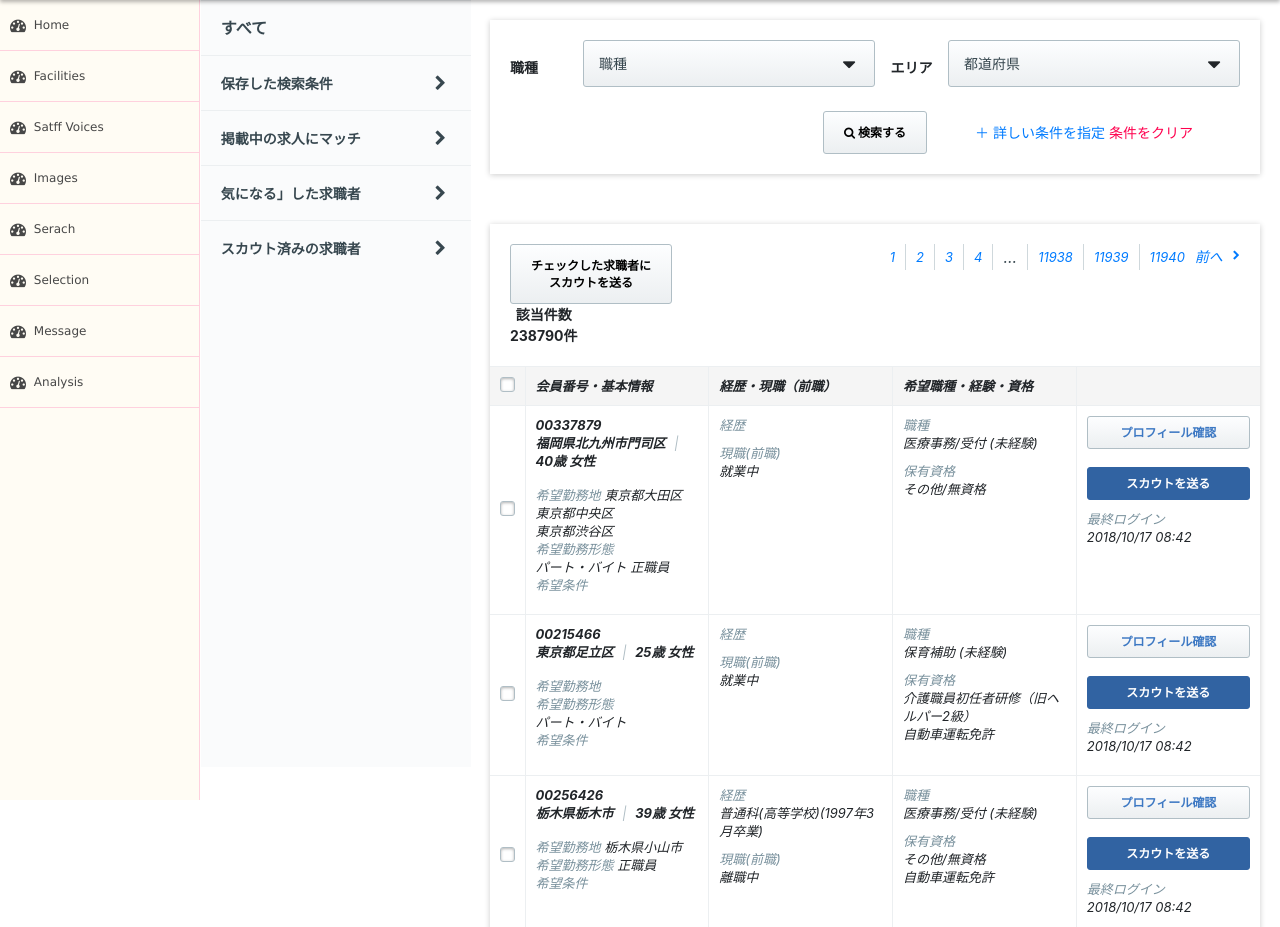
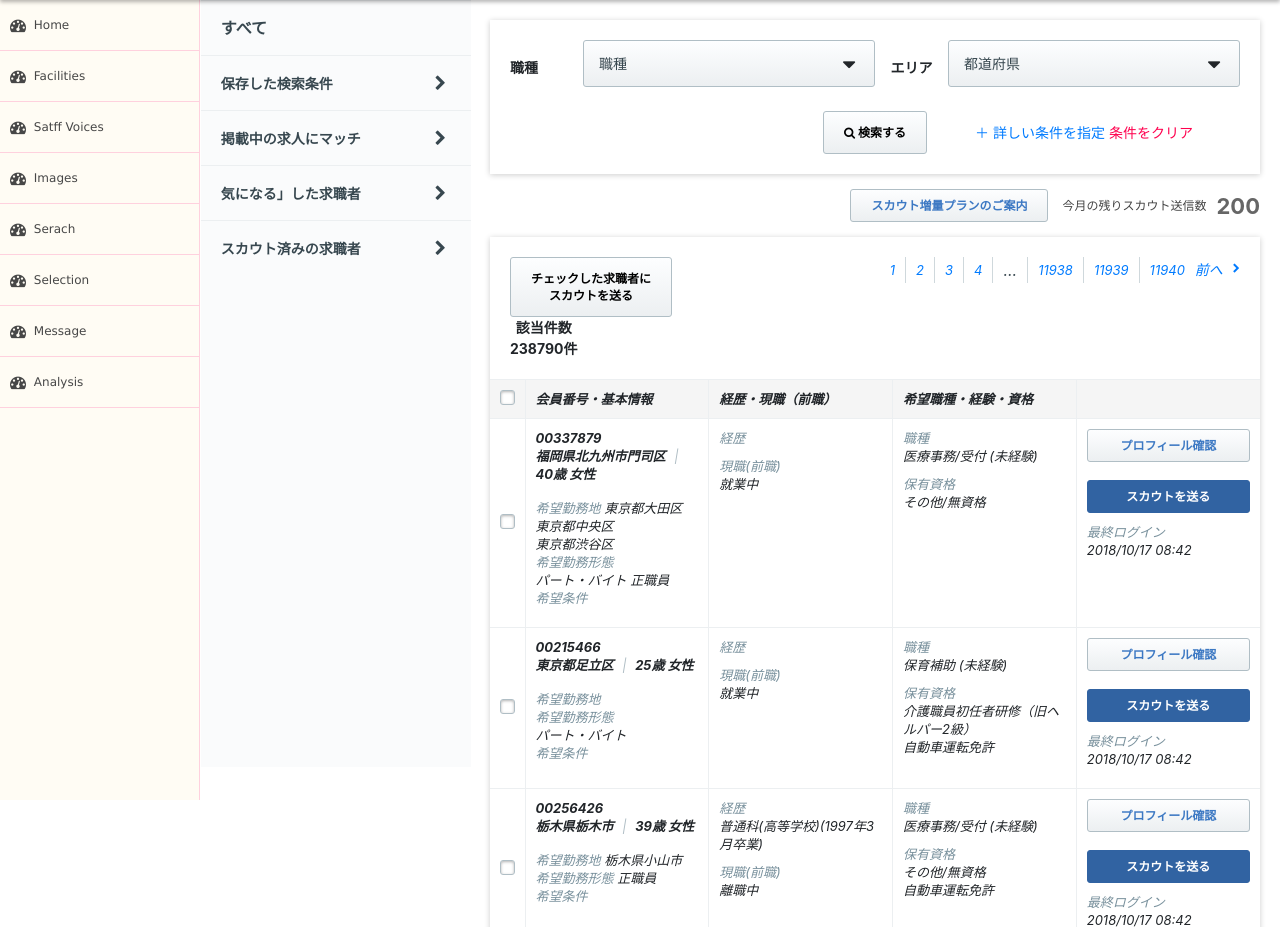
Before and after one commit to seasoftmayzinmarwin/seasoft-mayzin, a PHP site: page /search.php in a window 1280 px wide. Shown: the part 50-977 px from the top of the page. Run offline with PHP 8.4, Linux system fonts and the light colour scheme.

Commit message:
Add Search Page

```diff
--- a/css/style.css
+++ b/css/style.css
@@ -2563,6 +2563,30 @@ border-top: 1px solid #eceff1;
     margin:0;
 }
 .card-counter{
+  display: block;
+}
+.card-counter-item {
+    display: table-cell;
+    vertical-align: middle;
+}
+.card-counter-item+.card-counter-item {
+    padding-left: 14px;
+}
+.card-counter-txt {
+    color: #444;
+    display: table-cell;
+    font-size: 12px;
+    line-height: 1.25;
+    vertical-align: middle;
+}
+.card-counter-no{
+    color: #666;
+    display: table-cell;
+    font-size: 22px;
+    font-weight: 700;
+    line-height: 1.45455;
+    padding: 0 0 0 10px;
+    vertical-align: middle;
 }
 .card-wd-27{
     width: 27% !important;
@@ -2745,6 +2769,11 @@ border-top: 1px solid #eceff1;
     font-size: 13px!important;
     line-height: 1.38462!important;
 }
+.car-btn-small{
+    font-size: 12px;
+    line-height: 1.25;
+    padding: 8px 20px;
+}
 .nav-advice-item{
     color: #78909c;
     font-size: 12px;
--- a/search.php
+++ b/search.php
@@ -223,13 +223,17 @@
               </form>
             </div>
           </div><!-- .fac-content-block -->
-          <div class="space"></div>
-          <div class="card-counter">
+          <div class="card-counter space-pd-sm clearfix">
             <div class="card-counter-inner pull-right">
-
+              <div class="card-counter-item">
+                <a href="/faq/?inquiry_type_value=17#contact-form" target="_blank" class="card-btn car-btn-small">スカウト増量プランのご案内</a>
+              </div>
+              <div class="card-counter-item">
+                <span class="card-counter-txt">今月の残りスカウト送信数</span>
+                <span class="card-counter-no">200</span>
+              </div>
             </div><!-- .card-counter-inner -->
           </div><!-- .card-counter -->
-          <div class="space"></div>
           <div class="fac-content-block">
             <div class="space-pd-20">
               <dl class="search-inline-form">
```
